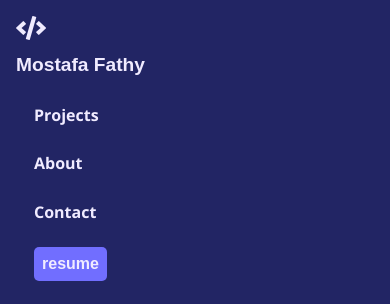
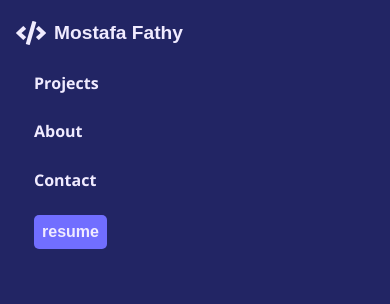
Before and after one commit to MostafaFathy1527/MostafaFathy1527.github.io, a plain HTML site: page index.html in a window 390 px wide. Shown: the top 304 px of the page. Drawn offline with nearby package versions, Linux system fonts and the light colour scheme.

Commit message:
adddddddddddddddddddd

```diff
--- a/style.css
+++ b/style.css
@@ -305,14 +305,10 @@ footer {
 
 @media screen and (max-width: 576px) {
   header h1 {
-    flex-direction: column;
-    align-items: flex-start;
+    font-size: 1.2rem;
+    margin-bottom: 0.5rem;
   }
 
-  header h1 span {
-    margin-right: 0;
-    margin-bottom: 0.5rem;
-  }
 }
 @media only screen and (max-width: 600px) {
   .footer-container {
```
Lines whose indentation alone changed are shown as unchanged.
